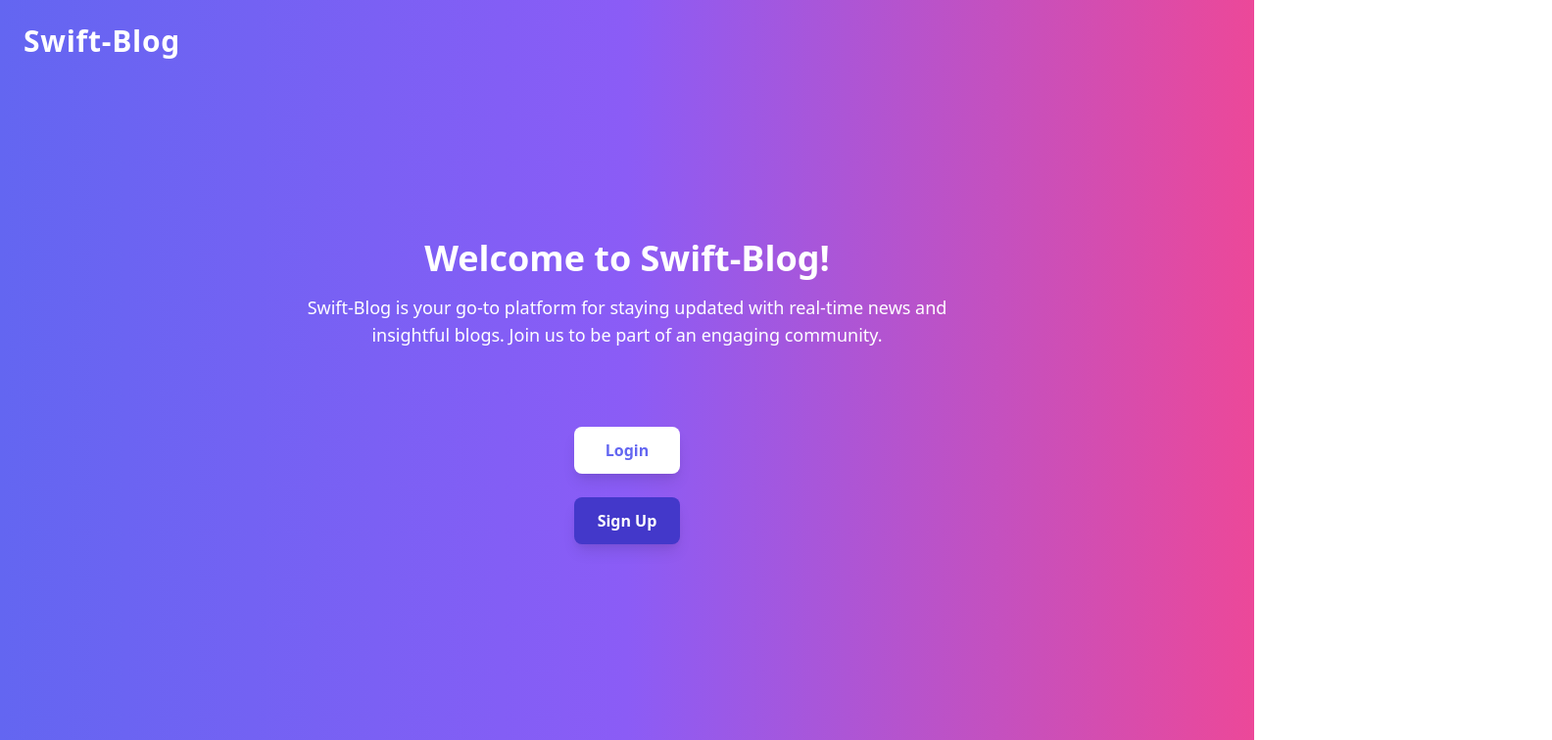
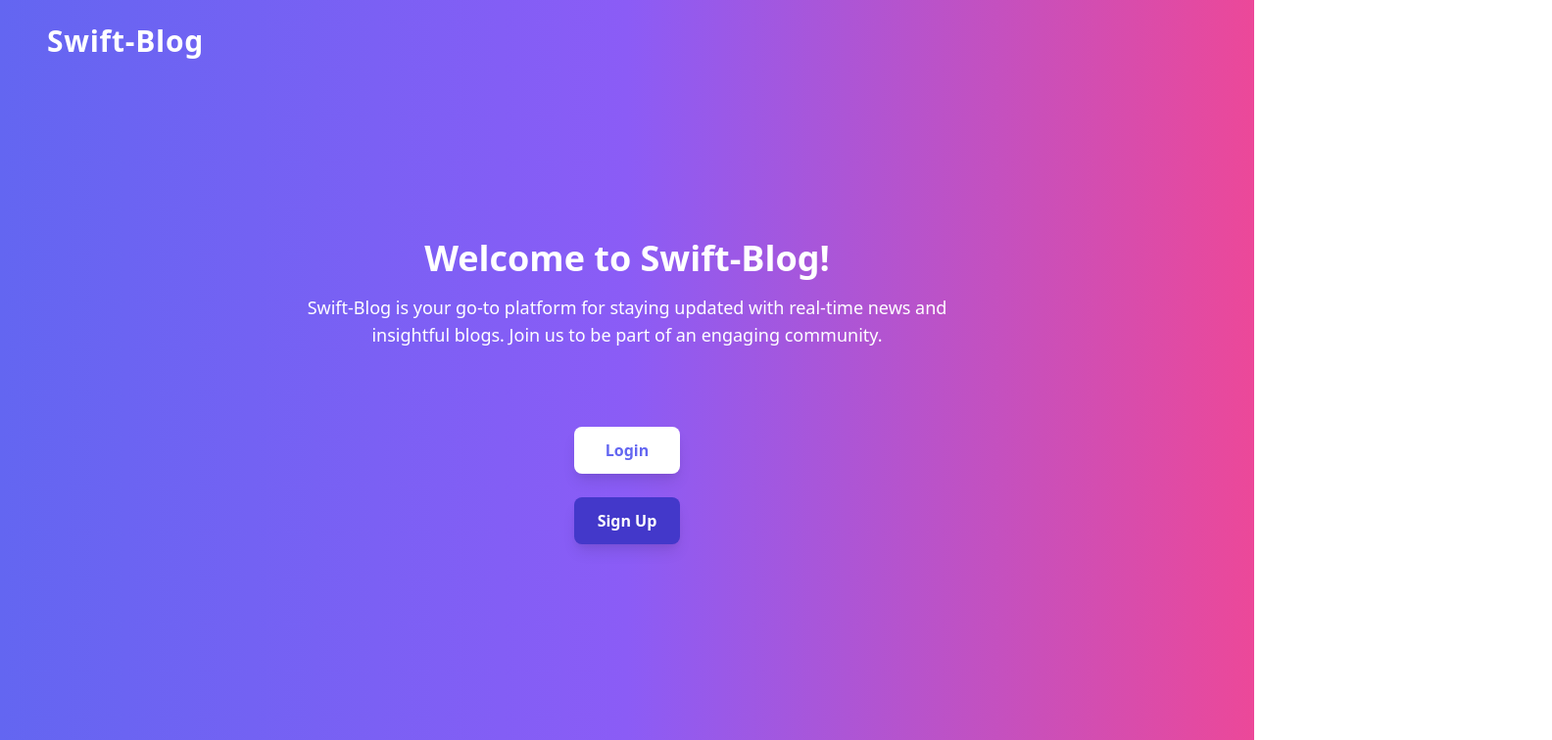
Before and after one commit to Adebayozz1994/Blog-Site-Frontend, a Vue app: page / in a window 1280 px wide. Shown: the top 756 px of the page at 98% size, 1584 px wide, since content can reach past the window. Built offline with nearby package versions, Linux system fonts and the light colour scheme; no server answers.

Commit message:
new commit

```diff
--- a/src/components/HelloWorld.vue
+++ b/src/components/HelloWorld.vue
@@ -1,14 +1,17 @@
 <template>
   <div class="min-h-screen bg-gradient-to-r from-indigo-500 via-purple-500 to-pink-500 flex flex-col items-center justify-center text-white">
-    <header class="absolute top-0 w-full flex justify-between items-center p-6 bg-transparent">
-      <h1 class="text-3xl font-bold tracking-wide">Swift-Blog</h1>
+    <!-- Loader -->
+    <div v-if="isLoading" class="loader"></div>
+
+    <!-- Main Content -->
+    <div v-else>
+      <header class="absolute top-0 left-0 flex items-start p-6 bg-transparent">
+        <h1 class="text-3xl font-bold tracking-wide ml-6">Swift-Blog</h1>
       </header>
 
       <main class="flex-1 flex flex-col justify-center items-center">
         <div class="text-center mb-10">
-        <h2 class="text-4xl font-extrabold mb-4">
-          Welcome to Swift-Blog!
-        </h2>
+          <h2 class="text-4xl font-extrabold mb-4">Welcome to Swift-Blog!</h2>
           <p class="text-lg max-w-2xl">
             Swift-Blog is your go-to platform for staying updated with real-time
             news and insightful blogs. Join us to be part of an engaging community.
@@ -34,14 +37,44 @@
         &copy; {{ new Date().getFullYear() }} Swift-Blog. All rights reserved.
       </footer>
     </div>
+  </div>
 </template>
 
 <script setup>
-// No logic required as it's a static landing page
+import { ref, onMounted } from 'vue';
+
+const isLoading = ref(true);
+
+onMounted(() => {
+  // Display the loader for 3 seconds
+  setTimeout(() => {
+    isLoading.value = false;
+  }, 3000);
+});
 </script>
 
 <style scoped>
-/* Animations for the header and buttons */
+/* Loader Styles */
+.loader {
+  color: #000;
+  width: 4px;
+  aspect-ratio: 1;
+  border-radius: 50%;
+  box-shadow: 19px 0 0 7px, 38px 0 0 3px, 57px 0 0 0;
+  transform: translateX(-38px);
+  animation: l21 0.5s infinite alternate linear;
+}
+
+@keyframes l21 {
+  50% {
+    box-shadow: 19px 0 0 3px, 38px 0 0 7px, 57px 0 0 3px;
+  }
+  100% {
+    box-shadow: 19px 0 0 0, 38px 0 0 3px, 57px 0 0 7px;
+  }
+}
+
+/* Main Page Styles */
 header {
   animation: fadeIn 1s ease-out;
 }
```
Lines whose indentation alone changed are shown as unchanged.
